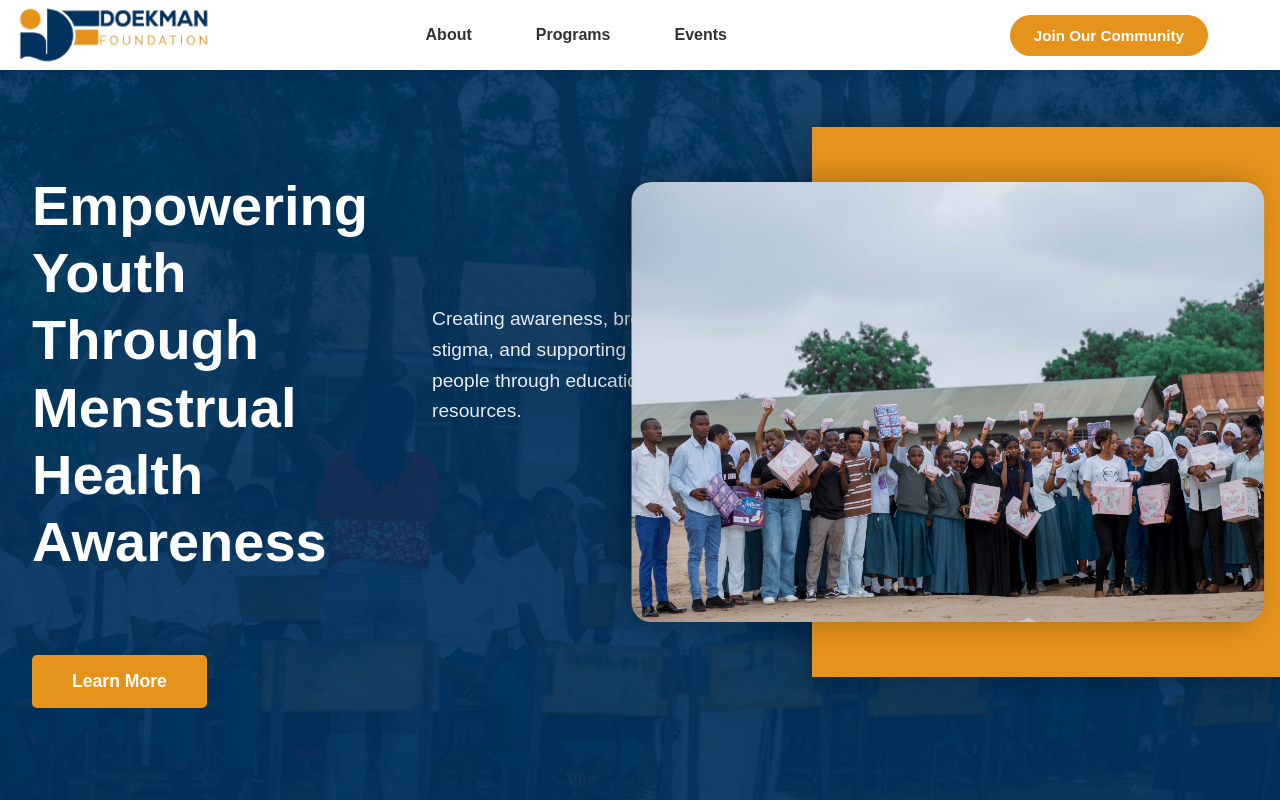
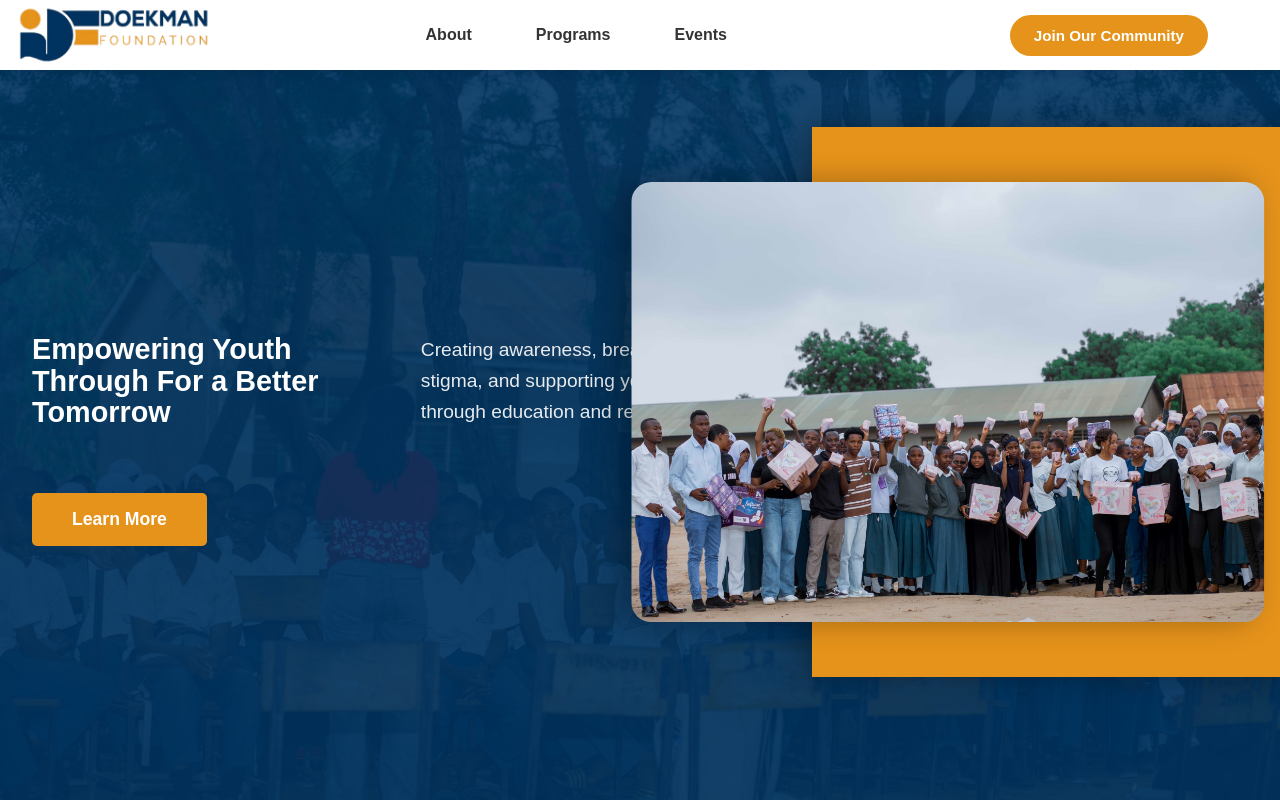
Before and after one commit to misszuuh/doekman-website, a React (Vite) app: page / in a window 1280 px wide. Shown: the top 800 px of the page. Built offline with nearby package versions, Linux system fonts and the light colour scheme; the HTML template or start-up script is replaced by a standard one.

Commit message:
Make Contact Us heading white in footer section

```diff
--- a/src/components/AboutPage.jsx
+++ b/src/components/AboutPage.jsx
@@ -117,7 +117,7 @@ const AboutPage = () => {
                 dedicated to advancing menstrual health awareness and support for underprivileged communities.
                 Registered under Tanzanian law <span className="highlight">(Registration No: 00NGO/R/7377)</span>,
                 the foundation recognizes menstrual hygiene as a fundamental public health issue.
-                Through advocacy, education, and strategic partnerships, Doekman Foundation is committed
+                Through sexual reproductive health, mental health, youth empowering, advocacy, education, and strategic partnerships, Doekman Foundation is committed
                 to empowering communities, eliminating menstrual stigma, and ensuring access to essential
                 hygiene resources for all.
               </p>
--- a/src/components/EventsPage.jsx
+++ b/src/components/EventsPage.jsx
@@ -40,7 +40,7 @@ const EventsPage = () => {
         "/images/hedhiS1image9.jpg",
         "/images/hedhiS1image10.jpg"
       ],
-      date: "March 2024",
+      date: "December 2024",
       location: "Dar es Salaam",
       impact: "5,000+ students reached"
     },
@@ -155,7 +155,7 @@ const EventsPage = () => {
           <div className="upcoming-events-grid">
             <div className="upcoming-event-card">
               <div className="event-date">
-                <span className="date-day">15</span>
+                {/* <span className="date-day">15</span> */}
                 <span className="date-month">JAN,2026</span>
               </div>
               <div className="event-content">
@@ -174,7 +174,7 @@ const EventsPage = () => {
 
             <div className="upcoming-event-card">
               <div className="event-date">
-                <span className="date-day">28</span>
+                {/* <span className="date-day">28</span> */}
                 <span className="date-month">MAY,2026</span>
               </div>
               <div className="event-content">
@@ -193,7 +193,7 @@ const EventsPage = () => {
 
             <div className="upcoming-event-card">
               <div className="event-date">
-                <span className="date-day">05</span>
+                {/* <span className="date-day">05</span> */}
                 <span className="date-month">SEPT, 2026</span>
               </div>
               <div className="event-content">
--- a/src/components/Footer.css
+++ b/src/components/Footer.css
@@ -18,6 +18,10 @@
   padding: 0 20px;
   position: relative;
   z-index: 1;
+}
+
+.contact-heading {
+  color: #ffffff !important;
 }
 
 .footer-content {
--- a/src/components/Footer.jsx
+++ b/src/components/Footer.jsx
@@ -40,13 +40,13 @@ const Footer = () => {
           </div>
 
           {/* Section 3: Contact Info - SIMPLE LIST */}
-          <div className="footer-column">
-            <h3 className="footer-heading">Contact Us</h3>
+          <div className="footer-column contact-column">
+            <h3 className="footer-heading contact-heading">Contact Us</h3>
             <div className="contact-info">
-              <div className="contact-line">Mabibo Mwisho, Dar es Salaam</div>
+              <div className="contact-line">Dar es Salaam</div>
               <div className="contact-line">+255 764 488 365</div>
-              <div className="contact-line">kaganderyna@gmail.com</div>
-              <div className="contact-line">00NGO/R/7377</div>
+              <div className="contact-line">doekmanfoundation1@gmail.com</div>
+              {/* <div className="contact-line">00NGO/R/7377</div> */}
             </div>
           </div>
 
@@ -81,7 +81,7 @@ const Footer = () => {
                 />
               </a>
               <a
-                href="https://chat.whatsapp.com/FEBilxtHohW866nWuatHwu?mode=wwt"
+                href="https://wa.me/message/HP2UFDBWVDJIL1"
                 className="social-link"
                 target="_blank"
                 rel="noopener noreferrer"
--- a/src/components/HomePage.css
+++ b/src/components/HomePage.css
@@ -80,29 +80,33 @@ button {
 /* Hero Content - Left Side */
 .hero-content {
   color: white;
-  padding-right: 2rem;
+  padding-right: 1rem;
   position: relative;
   z-index: 1;
   justify-self: start;
   max-width: none;
+  text-align: left;
+  display: flex;
+  flex-direction: column; /* This should stack items vertically */
+  align-items: flex-start; /* Align items to the left */
+  gap: 1rem; /* Consistent spacing between items */
 }
 
-.hero-title {
-  font-size: 2.8rem;
+
+.heros-title {
+  font-size: 1.8rem;
   font-weight: 700;
   line-height: 1.1;
-  margin-bottom: 1.5rem;
+  margin-bottom: 0; /* Remove bottom margin since gap handles spacing */
 }
-
-.hero-description {
+.heros-description {
   font-size: 1.2rem;
   line-height: 1.6;
-  margin-bottom: 2rem;
+  margin-bottom: 0; /* Remove bottom margin since gap handles spacing */
   opacity: 0.9;
   max-width: 500px;
 }
-
-.hero-btn {
+.heros-btn {
   background: #E6931B;
   color: white;
   border: none;
@@ -114,7 +118,7 @@ button {
   transition: all 0.3s ease;
 }
 
-.hero-btn:hover {
+.heros-btn:hover {
   background: #d48515;
   transform: translateY(-2px);
 }
--- a/src/components/HomePage.jsx
+++ b/src/components/HomePage.jsx
@@ -99,14 +99,14 @@ const HomePage = () => {
         <div className="hero-container">
           {/* Left side - Text content on background */}
           <div className="hero-content">
-            <h1 className="hero-title">
-              Empowering Youth Through Menstrual Health Awareness
+            <h1 className="heros-title">
+              Empowering Youth Through For a Better Tomorrow
             </h1>
-            <p className="hero-description">
+            <p className="heros-description">
               Creating awareness, breaking the stigma, and supporting young people through education and resources.
             </p>
             <Link to="/about">
-              <button className="hero-btn">Learn More</button>
+              <button className="heros-btn">Learn More</button>
             </Link>
           </div>
 
@@ -415,7 +415,7 @@ const HomePage = () => {
             Workshop Image
           </div>
           <div className="news-date">
-            <span className="date-day">15</span>
+            {/* <span className="date-day">15</span> */}
             <span className="date-month">JAN,2026</span>
           </div>
         </div>
@@ -450,7 +450,7 @@ const HomePage = () => {
             Distribution Image
           </div>
           <div className="news-date">
-            <span className="date-day">28</span>
+            {/* <span className="date-day">28</span> */}
             <span className="date-month">MAY</span>
           </div>
         </div>
@@ -464,7 +464,7 @@ const HomePage = () => {
             <span className="news-time">🕒 9:00 AM</span>
           </div>
           <Link to="/events">
-            <button className="news-btn">Read More</button>
+          <button className="news-btn">Read More</button>
           </Link>
         </div>
       </div>
@@ -484,7 +484,7 @@ const HomePage = () => {
             Training Image
           </div>
           <div className="news-date">
-            <span className="date-day">05</span>
+            {/* <span className="date-day">05</span> */}
             <span className="date-month">SEPT,2026</span>
           </div>
         </div>
```
